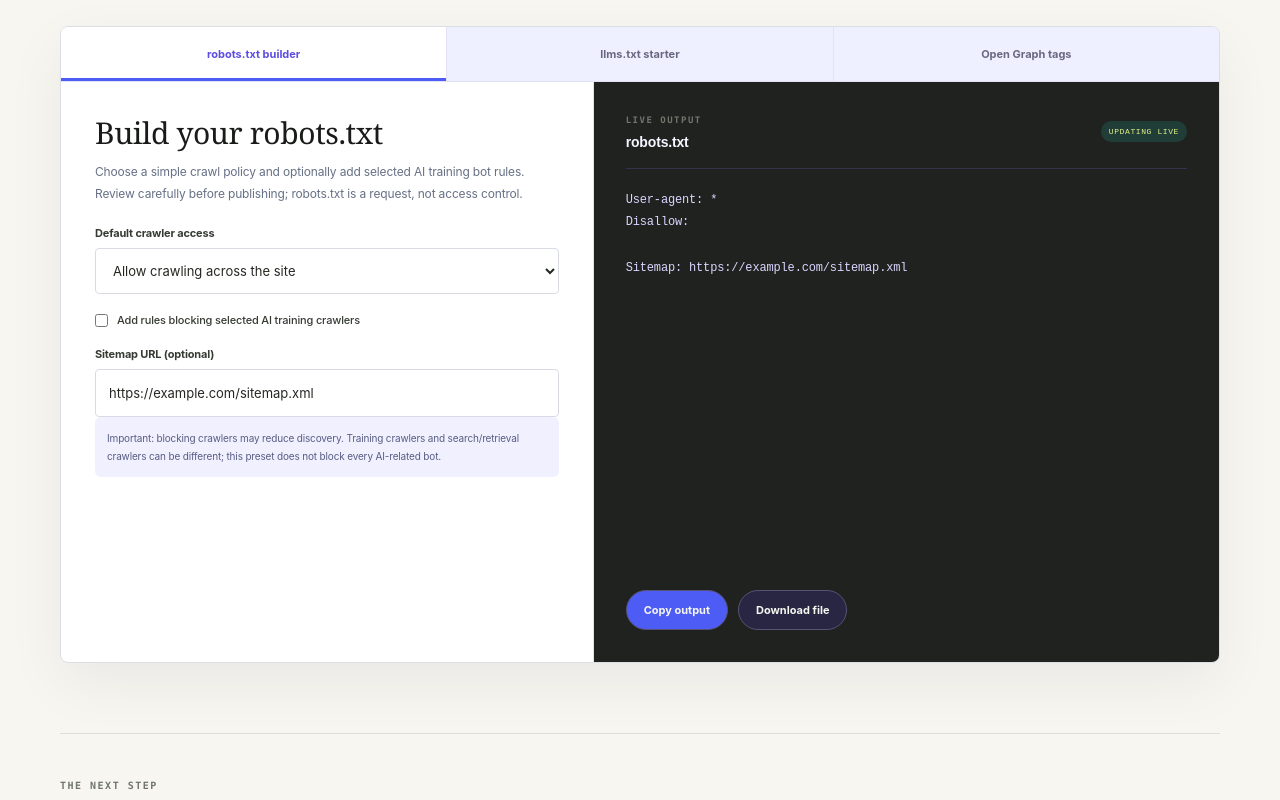
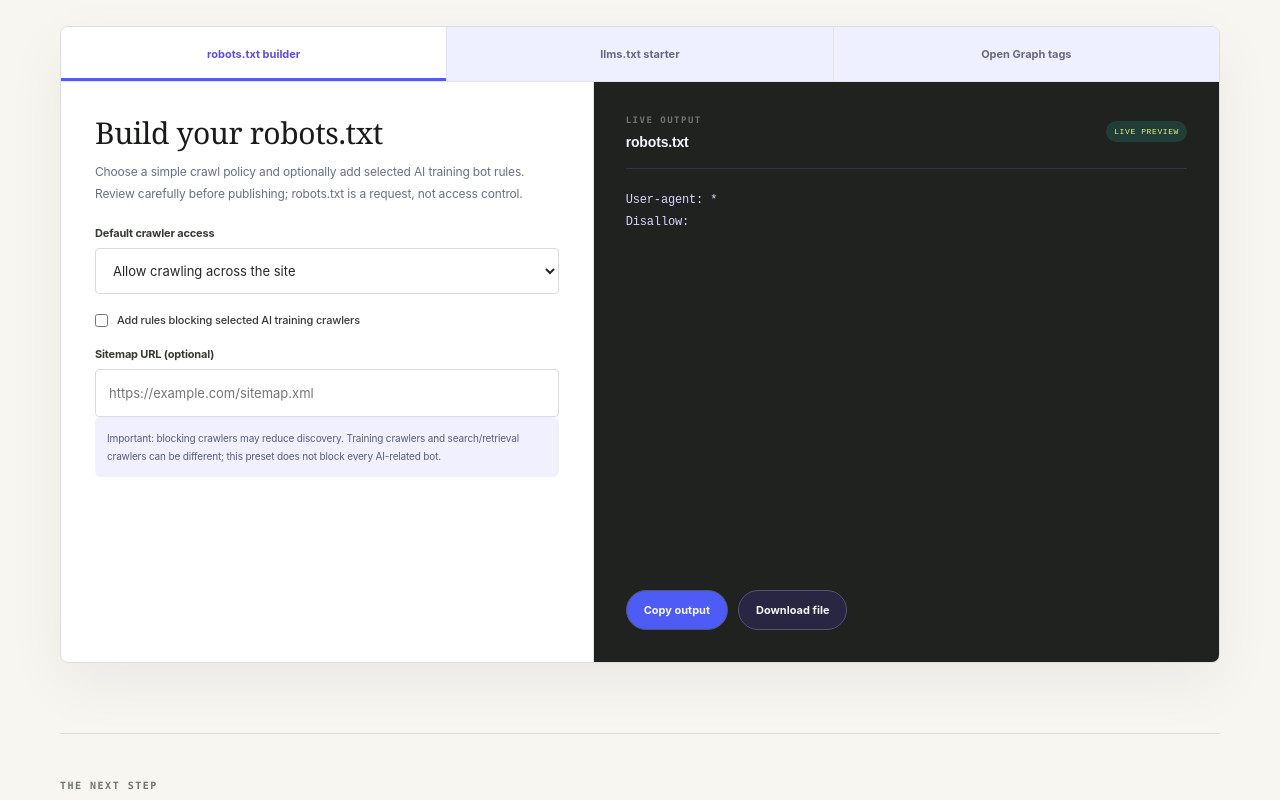
Before and after one commit to altairyash/chatgpt_playground, a Next.js app: page /free-tools in a window 1280 px wide. Shown: the part 500-1300 px from the top of the page. Built offline with nearby package versions, Linux system fonts and the light colour scheme.

Commit message:
Fix free tools alignment and make tabs keyboard-accessible

```diff
--- a/app/components/FreeTools.tsx
+++ b/app/components/FreeTools.tsx
@@ -1,9 +1,11 @@
 "use client";
 
 import { useMemo, useState } from "react";
+import type { KeyboardEvent } from "react";
 import Link from "next/link";
 
 type ToolTab = "robots" | "llms" | "meta";
+const toolTabs: ToolTab[] = ["robots", "llms", "meta"];
 
 function normalizeHttpUrl(raw: string): string | null {
   try {
@@ -29,18 +31,21 @@ function downloadText(filename: string, content: string, type = "text/plain") {
   const anchor = document.createElement("a");
   anchor.href = url;
   anchor.download = filename;
+  anchor.style.display = "none";
+  document.body.appendChild(anchor);
   anchor.click();
+  anchor.remove();
   window.setTimeout(() => URL.revokeObjectURL(url), 1000);
 }
 
 export default function FreeTools() {
   const [active, setActive] = useState<ToolTab>("robots");
   const [robotsMode, setRobotsMode] = useState("open");
-  const [sitemap, setSitemap] = useState("https://example.com/sitemap.xml");
+  const [sitemap, setSitemap] = useState("");
   const [blockTraining, setBlockTraining] = useState(false);
   const [siteName, setSiteName] = useState("");
   const [siteDescription, setSiteDescription] = useState("");
-  const [siteUrl, setSiteUrl] = useState("https://example.com");
+  const [siteUrl, setSiteUrl] = useState("");
   const [pageTitle, setPageTitle] = useState("");
   const [pageDescription, setPageDescription] = useState("");
   const [ogImage, setOgImage] = useState("");
@@ -125,8 +130,24 @@ export default function FreeTools() {
 
   const output = active === "robots" ? robotsOutput : active === "llms" ? llmsOutput : metaOutput;
 
+  function handleTabKeyDown(event: KeyboardEvent<HTMLButtonElement>) {
+    const currentIndex = toolTabs.indexOf(active);
+    let nextIndex = currentIndex;
+    if (event.key === "ArrowRight") nextIndex = (currentIndex + 1) % toolTabs.length;
+    else if (event.key === "ArrowLeft") nextIndex = (currentIndex - 1 + toolTabs.length) % toolTabs.length;
+    else if (event.key === "Home") nextIndex = 0;
+    else if (event.key === "End") nextIndex = toolTabs.length - 1;
+    else return;
+    event.preventDefault();
+    const next = toolTabs[nextIndex];
+    setActive(next);
+    setCopied("");
+    window.requestAnimationFrame(() => document.getElementById("free-tools-tab-" + next)?.focus());
+  }
+
   return (
-    <main className="shell free-tools-page cg4-inner cg4-free-tools-page">
+    <main className="cg4-inner cg4-free-tools-page">
+      <div className="shell">
 <header className="free-tools-hero">
         <div className="eyebrow">FREE · NO ACCOUNT REQUIRED</div>
         <h1>Small tools for a more <em>discoverable website.</em></h1>
@@ -136,11 +157,11 @@ export default function FreeTools() {
 
       <section className="free-tools-workbench" aria-label="Free website tools">
         <div className="free-tools-tabs" role="tablist" aria-label="Choose a tool">
-          <button type="button" role="tab" aria-selected={active === "robots"} className={active === "robots" ? "active" : ""} onClick={() => { setActive("robots"); setCopied(""); }}>robots.txt builder</button>
-          <button type="button" role="tab" aria-selected={active === "llms"} className={active === "llms" ? "active" : ""} onClick={() => { setActive("llms"); setCopied(""); }}>llms.txt starter</button>
-          <button type="button" role="tab" aria-selected={active === "meta"} className={active === "meta" ? "active" : ""} onClick={() => { setActive("meta"); setCopied(""); }}>Open Graph tags</button>
+          <button id="free-tools-tab-robots" type="button" role="tab" aria-controls="free-tools-panel" aria-selected={active === "robots"} tabIndex={active === "robots" ? 0 : -1} className={active === "robots" ? "active" : ""} onKeyDown={handleTabKeyDown} onClick={() => { setActive("robots"); setCopied(""); }}>robots.txt builder</button>
+          <button id="free-tools-tab-llms" type="button" role="tab" aria-controls="free-tools-panel" aria-selected={active === "llms"} tabIndex={active === "llms" ? 0 : -1} className={active === "llms" ? "active" : ""} onKeyDown={handleTabKeyDown} onClick={() => { setActive("llms"); setCopied(""); }}>llms.txt starter</button>
+          <button id="free-tools-tab-meta" type="button" role="tab" aria-controls="free-tools-panel" aria-selected={active === "meta"} tabIndex={active === "meta" ? 0 : -1} className={active === "meta" ? "active" : ""} onKeyDown={handleTabKeyDown} onClick={() => { setActive("meta"); setCopied(""); }}>Open Graph tags</button>
         </div>
-        <div key={active} className="free-tools-columns">
+        <div key={active} id="free-tools-panel" role="tabpanel" aria-labelledby={"free-tools-tab-" + active} tabIndex={0} className="free-tools-columns">
           <div className="free-tools-fields">
             {active === "robots" && <>
               <h2>Build your robots.txt</h2>
@@ -176,8 +197,8 @@ export default function FreeTools() {
             </>}
           </div>
           <div className="free-tools-output">
-            <div className="free-tools-output-head"><div><span className="eyebrow">LIVE OUTPUT</span><strong>{active === "robots" ? "robots.txt" : active === "llms" ? "llms.txt" : "meta-tags.html"}</strong></div><span className="free-tools-live">UPDATING LIVE</span></div>
-            <pre>{output}</pre>
+            <div className="free-tools-output-head"><div><span className="eyebrow">LIVE OUTPUT</span><strong>{active === "robots" ? "robots.txt" : active === "llms" ? "llms.txt" : "meta-tags.html"}</strong></div><span className="free-tools-live">LIVE PREVIEW</span></div>
+            <pre aria-label="Generated file preview">{output}</pre>
             <div className="free-tools-output-actions">
               <button type="button" onClick={() => copyOutput(output, "Copied to clipboard.")}>Copy output</button>
               <button type="button" onClick={() => downloadText(active === "robots" ? "robots.txt" : active === "llms" ? "llms.txt" : "meta-tags.html", output, active === "meta" ? "text/html" : "text/plain")}>Download file</button>
@@ -191,6 +212,7 @@ export default function FreeTools() {
         <div><div className="eyebrow">THE NEXT STEP</div><h2>Files are a start.<br/><em>Evidence is better.</em></h2><p>Use the free AEO readiness check to inspect your public homepage, then get a scoped review if you need buyer-prompt research, competitor comparisons, and prioritized actions.</p></div>
         <div className="free-tools-next-actions"><Link className="button button-primary" href="/#free-check">Run the free site check <span aria-hidden="true">↗</span></Link><Link className="text-link" href="/services">Explore the paid sprint ↗</Link></div>
       </section>
-</main>
+      </div>
+    </main>
   );
 }
```
